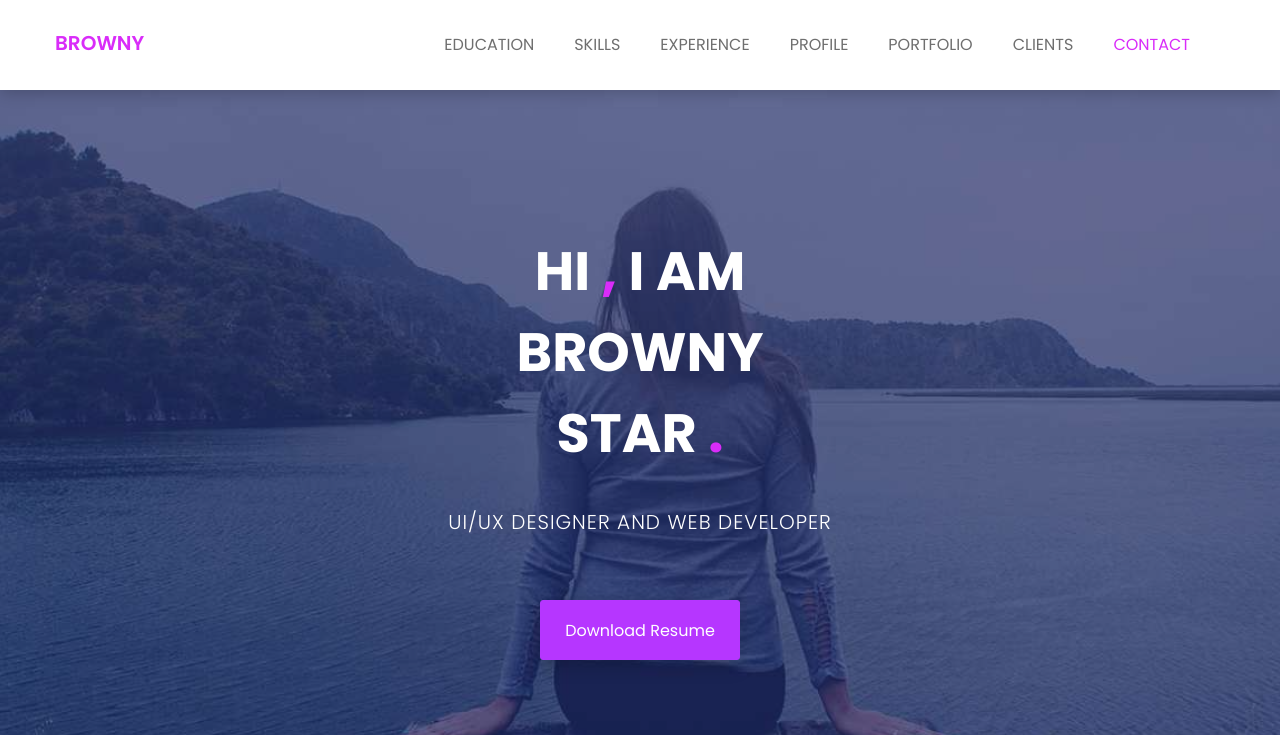
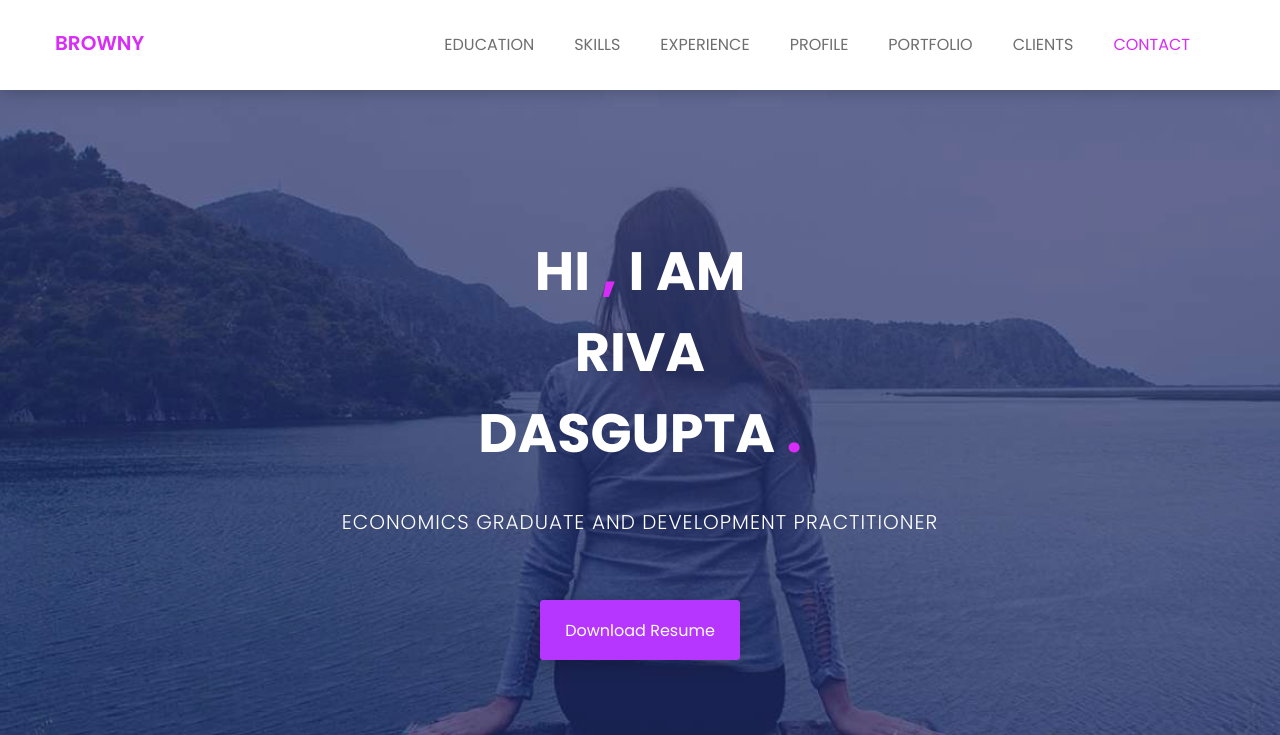
Before and after one commit to rivadas/gupta, a plain HTML site: page index.html in a window 1280 px wide. Shown: the top 735 px of the page. Drawn offline with nearby package versions, Linux system fonts and the light colour scheme.

Commit message:
Update index.html

```diff
--- a/index.html
+++ b/index.html
@@ -103,8 +103,8 @@
 				<div class="row">
 					<div class="col-md-12 text-center">
 						<div class="header-text">
-							<h2>hi <span>,</span> i am <br> browny <br> star <span>.</span>   </h2>
-							<p>ui/ux designer and web developer</p>
+							<h2>hi <span>,</span> i am <br> Riva <br> Dasgupta <span>.</span>   </h2>
+							<p>Economics graduate and development practitioner</p>
 							<a href="assets/download/browney.txt" download>download resume</a>
 						</div><!--/.header-text-->
 					</div><!--/.col-->
```
